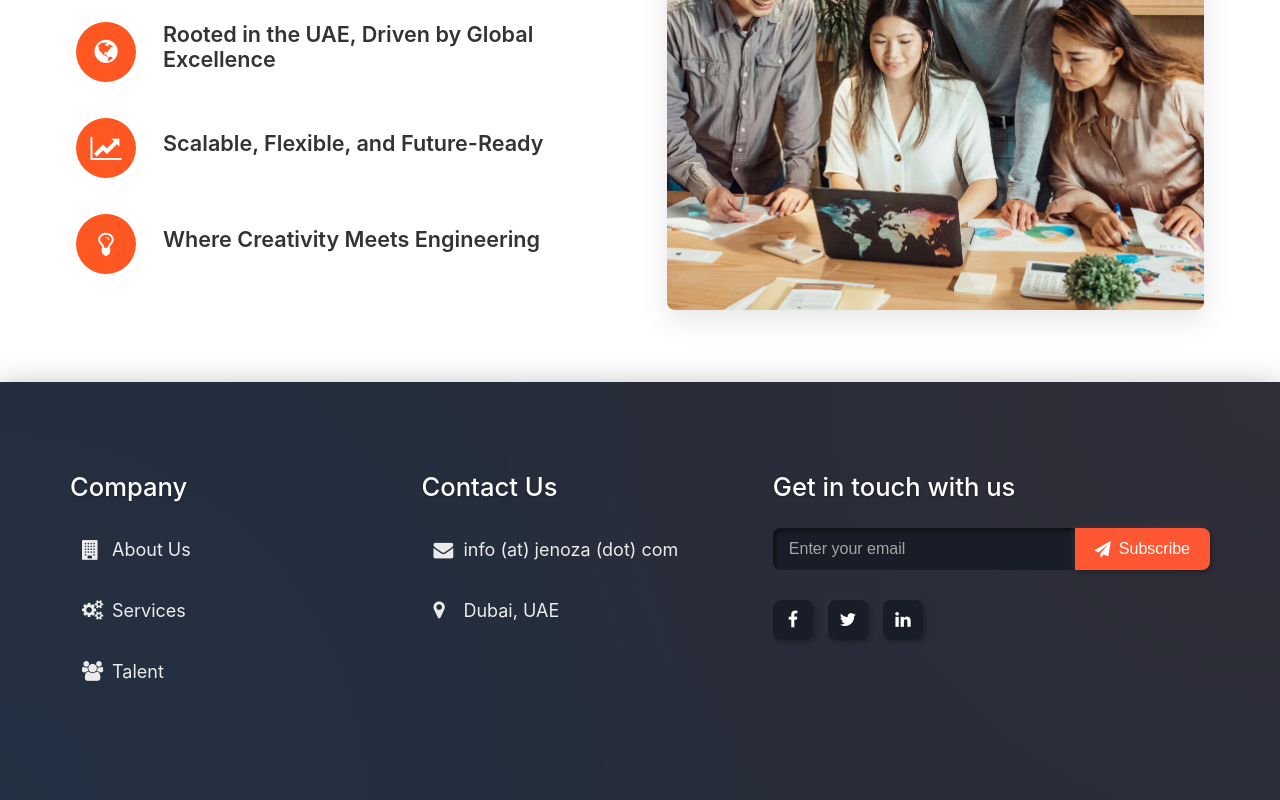
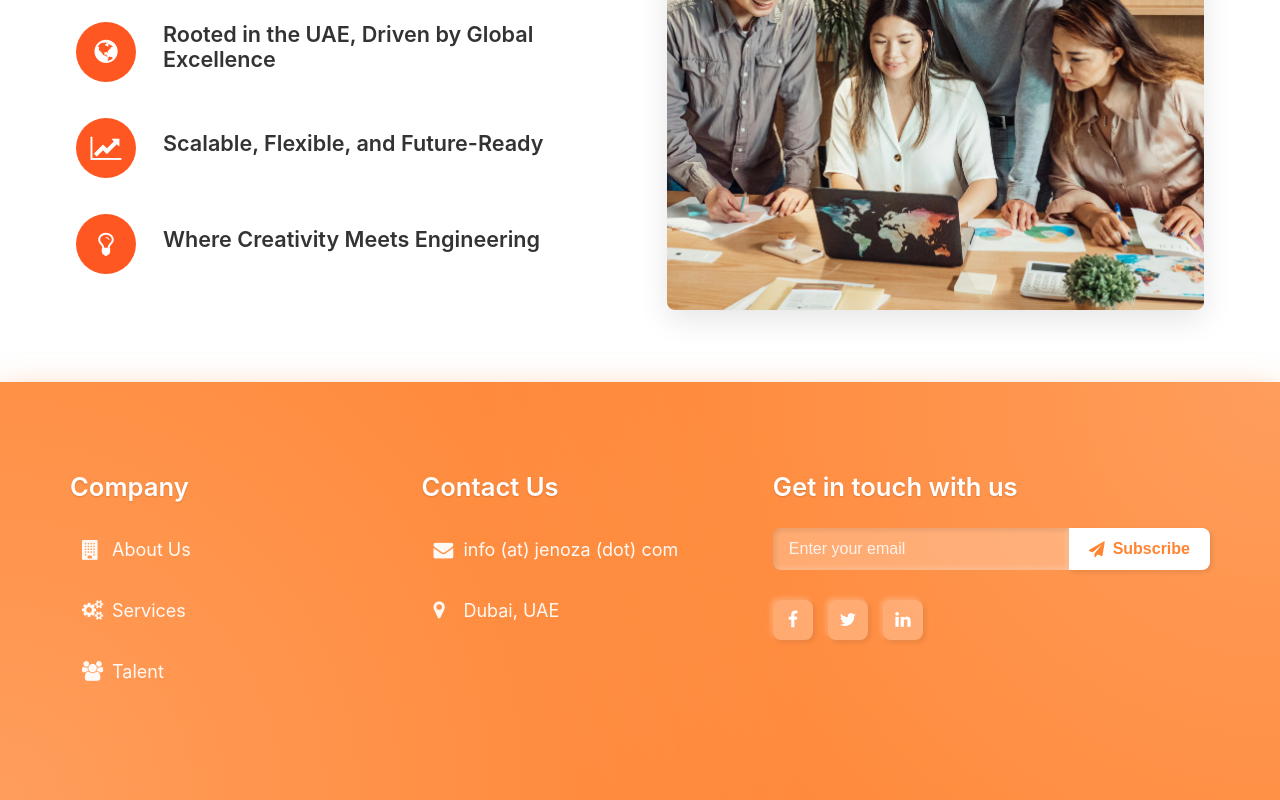
Before and after one commit to Jenoza/Jenoza-FrontEnd, an Angular app: page / in a window 1280 px wide. Shown: the part 1514-2314 px from the top of the page. Built offline with nearby package versions, Linux system fonts and the light colour scheme.

Commit message:
Major changes on Footer colors

```diff
--- a/src/app/components/shared/footer/footer.component.scss
+++ b/src/app/components/shared/footer/footer.component.scss
@@ -1,10 +1,10 @@
 .main-footer {
-  background-color: #252c39;
+  background-color: #ff8533;
   color: white;
   padding: 60px 0;
   position: relative;
   overflow: hidden;
-  box-shadow: 0 8px 32px 0 rgba(0, 0, 0, 0.36);
+  box-shadow: 0 8px 32px 0 rgba(255, 133, 51, 0.4);
   border: none;
   margin: 0;
 
@@ -15,8 +15,8 @@
     left: 0;
     width: 100%;
     height: 100%;
-    background: radial-gradient(circle at top right, rgba(255, 87, 51, 0.05), transparent 60%),
-                radial-gradient(circle at bottom left, rgba(0, 123, 255, 0.05), transparent 60%);
+    background: radial-gradient(circle at top right, rgba(255, 255, 255, 0.2), transparent 60%),
+                radial-gradient(circle at bottom left, rgba(255, 255, 255, 0.2), transparent 60%);
     z-index: 0;
   }
 
@@ -33,7 +33,7 @@
   }
 
   &.glass-effect {
-    background: #252c39;
+    background: #ff8533;
   }
 
   .footer-section {
@@ -42,10 +42,10 @@
 
     h2 {
       font-size: clamp(1.2rem, 2vw, 1.8rem);
-      font-weight: 500;
+      font-weight: 600;
       margin-bottom: 25px;
       color: white;
-      text-shadow: 0 1px 3px rgba(0, 0, 0, 0.3);
+      text-shadow: 0 1px 2px rgba(0, 0, 0, 0.15);
     }
 
     ul {
@@ -57,7 +57,7 @@
         margin-bottom: 16px;
 
         .neu-link {
-          color: #ebebeb;
+          color: rgba(255, 255, 255, 0.95);
           text-decoration: none;
           display: flex;
           align-items: center;
@@ -70,9 +70,9 @@
 
           &:hover {
             color: white;
-            background: rgba(255, 255, 255, 0.07);
-            box-shadow: inset 2px 2px 5px rgba(0, 0, 0, 0.4),
-                        inset -2px -2px 5px rgba(255, 255, 255, 0.03);
+            background: rgba(255, 255, 255, 0.25);
+            box-shadow: inset 2px 2px 5px rgba(0, 0, 0, 0.1),
+                        inset -2px -2px 5px rgba(255, 255, 255, 0.25);
             transform: translateY(-2px);
           }
 
@@ -99,50 +99,49 @@
       flex: 1;
       padding: 12px 16px;
       border: none;
-      background-color: rgba(21, 25, 35, 0.8);
+      background-color: rgba(255, 255, 255, 0.25);
       color: white;
       border-radius: 8px 0 0 8px;
       font-size: 16px;
-      box-shadow: inset 2px 2px 5px rgba(0, 0, 0, 0.5),
-                  inset -2px -2px 5px rgba(255, 255, 255, 0.03);
+      box-shadow: inset 2px 2px 5px rgba(0, 0, 0, 0.1),
+                  inset -2px -2px 5px rgba(255, 255, 255, 0.25);
       transition: all 0.3s;
 
       &::placeholder {
-        color: #a5a5a5;
+        color: rgba(255, 255, 255, 0.85);
       }
 
       &:focus {
         outline: none;
-        box-shadow: inset 4px 4px 8px rgba(0, 0, 0, 0.5),
-                    inset -4px -4px 8px rgba(255, 255, 255, 0.03);
+        background-color: rgba(255, 255, 255, 0.3);
+        box-shadow: inset 4px 4px 8px rgba(0, 0, 0, 0.1),
+                    inset -4px -4px 8px rgba(255, 255, 255, 0.25);
       }
     }
 
     .neu-button {
-      background-color: #ff5733;
-      color: white;
+      background-color: white;
+      color: #ff8533;
       border: none;
       padding: 12px 20px;
       border-radius: 0 8px 8px 0;
       font-size: 16px;
+      font-weight: 600;
       cursor: pointer;
       display: flex;
       align-items: center;
-      box-shadow: 2px 2px 5px rgba(0, 0, 0, 0.3),
-                  -2px -2px 5px rgba(255, 133, 103, 0.1);
+      box-shadow: 2px 2px 5px rgba(0, 0, 0, 0.1);
       transition: all 0.3s;
 
       &:hover {
-        background-color: #ff6e4e;
+        background-color: #fff;
         transform: translateY(-2px);
-        box-shadow: 4px 4px 8px rgba(0, 0, 0, 0.3),
-                    -4px -4px 8px rgba(255, 133, 103, 0.1);
+        box-shadow: 4px 4px 8px rgba(0, 0, 0, 0.15);
       }
 
       &:active {
         transform: translateY(1px);
-        box-shadow: inset 2px 2px 5px rgba(0, 0, 0, 0.3),
-                    inset -2px -2px 5px rgba(255, 133, 103, 0.1);
+        box-shadow: inset 2px 2px 5px rgba(0, 0, 0, 0.1);
       }
 
       i {
@@ -158,7 +157,7 @@
     .neu-social {
       width: 40px;
       height: 40px;
-      background-color: rgba(21, 25, 35, 0.8);
+      background-color: rgba(255, 255, 255, 0.25);
       color: white;
       border-radius: 8px;
       display: flex;
@@ -166,20 +165,19 @@
       justify-content: center;
       text-decoration: none;
       transition: all 0.3s;
-      box-shadow: 2px 2px 5px rgba(0, 0, 0, 0.3),
-                  -2px -2px 5px rgba(255, 255, 255, 0.03);
+      box-shadow: 2px 2px 5px rgba(0, 0, 0, 0.1),
+                  -2px -2px 5px rgba(255, 255, 255, 0.25);
 
       &:hover {
-        background-color: #ff5733;
+        background-color: white;
+        color: #ff8533;
         transform: translateY(-4px);
-        box-shadow: 4px 4px 8px rgba(0, 0, 0, 0.3),
-                    -4px -4px 8px rgba(255, 133, 103, 0.1);
+        box-shadow: 4px 4px 8px rgba(0, 0, 0, 0.15);
       }
 
       &:active {
         transform: translateY(1px);
-        box-shadow: inset 2px 2px 5px rgba(0, 0, 0, 0.3),
-                    inset -2px -2px 5px rgba(255, 255, 255, 0.03);
+        box-shadow: inset 2px 2px 5px rgba(0, 0, 0, 0.1);
       }
 
       i {
```
